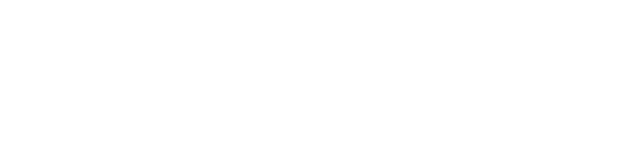
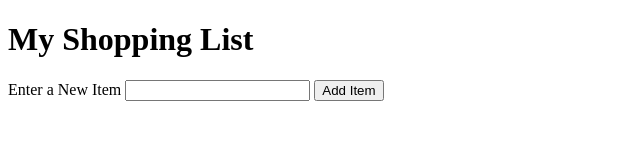
Before and after one commit to sarif-agent/dom-shopping-list, a plain HTML site: page index.html in a window 1280 px wide. Shown: the whole page, without its empty margins (0-640 px from the left). Drawn offline with Linux system fonts and the light colour scheme.

Commit message:
body & empty ul done

```diff
--- a/index.html
+++ b/index.html
@@ -21,8 +21,18 @@
 <body>
 
 
+  <h1>My Shopping List</h1>
+
+  <div>
+    <label for="item">Enter a New Item</label>
+    <input type="text" name="item" id="item">
+    <button>Add Item</button>
+  </div>
+
+  <ul>
 
 
+  </ul>
 
 </body>
 
```
